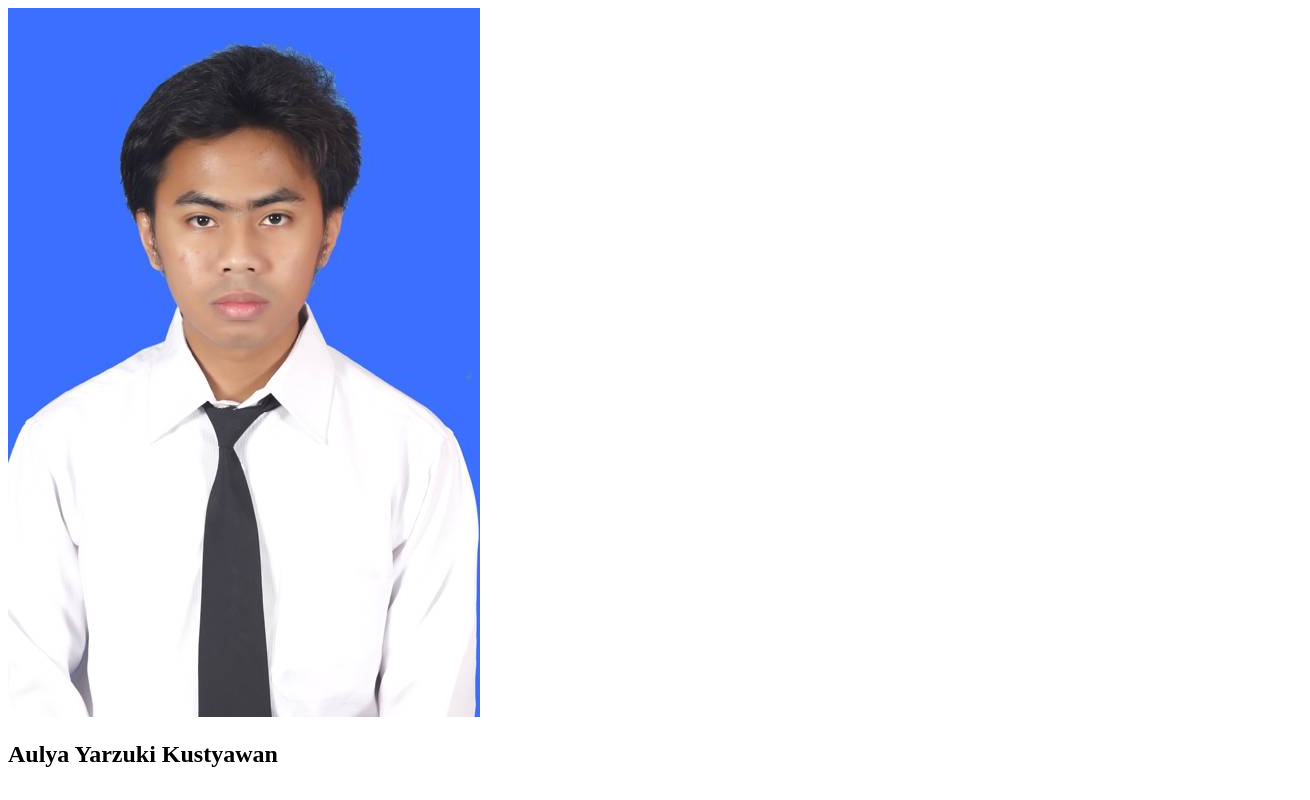
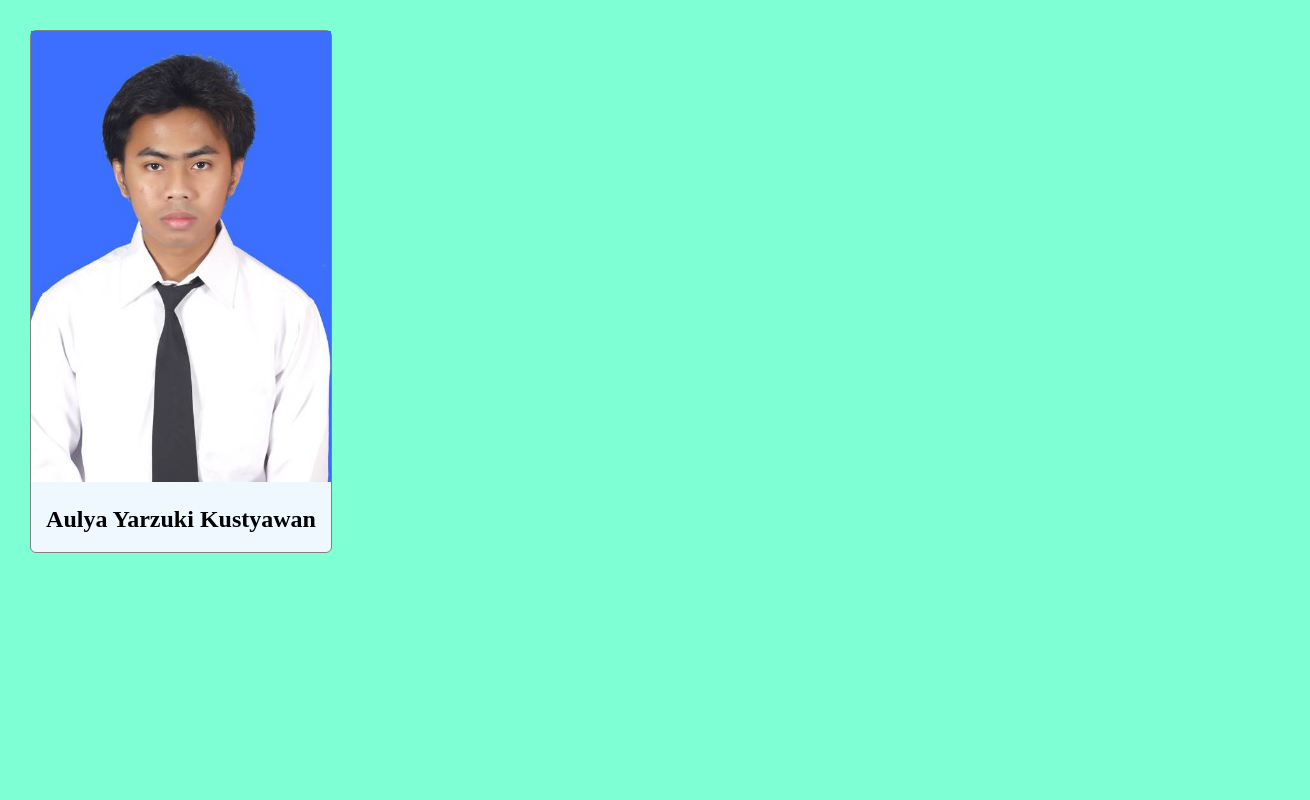
Before and after one commit to ayarzuki/my-repo-from-remote, a plain HTML site: page RemoteRepisitoryToLocal/index.html in a window 1280 px wide. Shown: the whole page, 1310 px wide, since content can reach past the window. Drawn offline with Linux system fonts and the light colour scheme.

Commit message:
Added initial style.css

```diff
--- a/RemoteRepisitoryToLocal/index.html
+++ b/RemoteRepisitoryToLocal/index.html
@@ -1,8 +1,7 @@
 <!DOCTYPE html>
 <html>
     <head>
-
-
+        <link rel="stylesheet" href="style.css">
     </head>
 
     <body>
--- /dev/null
+++ b/RemoteRepisitoryToLocal/style.css
@@ -0,0 +1,21 @@
+body {
+    width: 100%;
+    margin: 30px;
+    background-color: aquamarine;
+}
+
+#profile-container{
+    max-width: 300px;
+    background-color: aliceblue;
+    border: 1px solid gray;
+    border-radius: 6px;
+}
+
+#profile-image{
+    width: 100%;
+    height: auto;
+}
+
+#profile-name{
+    text-align: center;
+}
```
